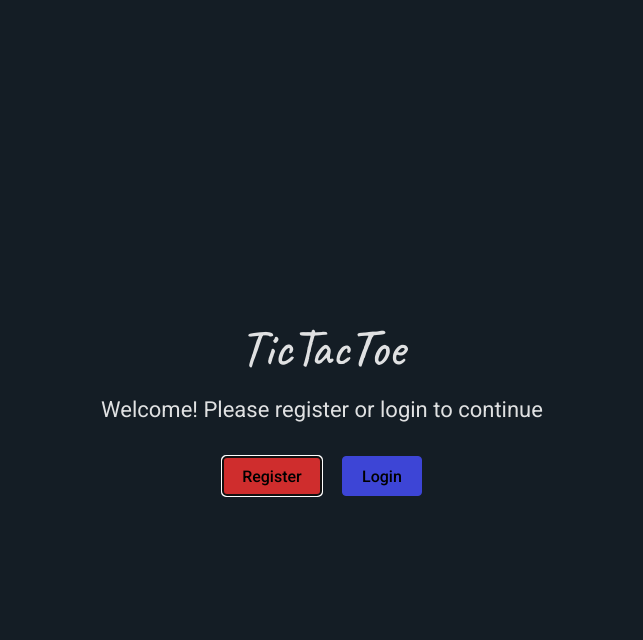
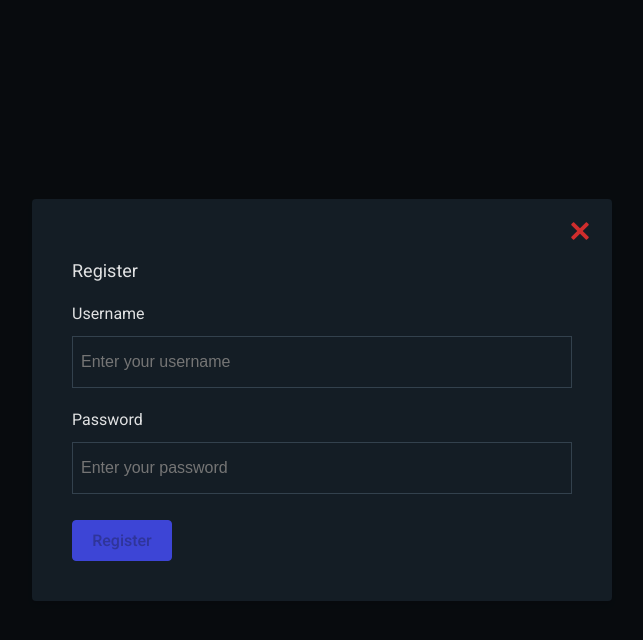
Before and after one commit to SilvijaProzinger/tictactoe, a React (Vite) app: page / in a window 1280 px wide. Both pictures are taken after a click on the button "Register". Shown: the top 640 px of the page, without its empty margins (318-961 px from the left). Built offline with nearby package versions, Linux system fonts and the light colour scheme.

Commit message:
add react query and post register method

```diff
--- a/index.html
+++ b/index.html
@@ -11,6 +11,7 @@
   </head>
   <body>
     <div id="root"></div>
+    <div id="modal-root"></div>
     <script type="module" src="/src/main.tsx"></script>
   </body>
 </html>
--- a/package.json
+++ b/package.json
@@ -11,7 +11,8 @@
   },
   "dependencies": {
     "react": "^18.2.0",
-    "react-dom": "^18.2.0"
+    "react-dom": "^18.2.0",
+    "react-query": "^3.39.3"
   },
   "devDependencies": {
     "@types/react": "^18.2.43",
--- a/src/App.tsx
+++ b/src/App.tsx
@@ -1,11 +1,11 @@
 import "./App.css";
 import WelcomeScreen from "./components/WelcomeScreen";
-import { useAuth } from "./context/authContext";
+import { useAuth } from "./context/AuthContext";
 
 function App() {
   const { user } = useAuth();
 
-  return <>{user ? <p>logged</p> : <WelcomeScreen />}</>;
+  return <>{ user ? <p>logged</p> : <WelcomeScreen /> }</>;
 }
 
 export default App;
--- /dev/null
+++ b/src/components/LoginForm.tsx
@@ -0,0 +1,5 @@
+function LoginForm(){
+    return (<></>)
+}
+
+export default LoginForm
--- /dev/null
+++ b/src/components/Modal.tsx
@@ -0,0 +1,39 @@
+import ReactDOM from "react-dom";
+import styles from "../styles/Modal.module.css";
+
+type Params = {
+  isOpen: boolean;
+  onClose: () => void;
+  children: React.ReactNode;
+};
+
+const Modal = ({ isOpen, onClose, children }: Params) => {
+  if (!isOpen) return null;
+
+  return ReactDOM.createPortal(
+    <div className={styles.modal__overlay} onClick={onClose}>
+      <div
+        className={styles.modal__content}
+        onClick={(e) => e.stopPropagation()}
+      >
+        {children}
+        <button onClick={onClose} className={styles.modal__close}>
+          <svg
+            xmlns="http://www.w3.org/2000/svg"
+            viewBox="0 0 30 30"
+            width="24px"
+            height="24px"
+          >
+            <path
+              fill="#cf2d2d"
+              d="M 7 4 C 6.744125 4 6.4879687 4.0974687 6.2929688 4.2929688 L 4.2929688 6.2929688 C 3.9019687 6.6839688 3.9019687 7.3170313 4.2929688 7.7070312 L 11.585938 15 L 4.2929688 22.292969 C 3.9019687 22.683969 3.9019687 23.317031 4.2929688 23.707031 L 6.2929688 25.707031 C 6.6839688 26.098031 7.3170313 26.098031 7.7070312 25.707031 L 15 18.414062 L 22.292969 25.707031 C 22.682969 26.098031 23.317031 26.098031 23.707031 25.707031 L 25.707031 23.707031 C 26.098031 23.316031 26.098031 22.682969 25.707031 22.292969 L 18.414062 15 L 25.707031 7.7070312 C 26.098031 7.3170312 26.098031 6.6829688 25.707031 6.2929688 L 23.707031 4.2929688 C 23.316031 3.9019687 22.682969 3.9019687 22.292969 4.2929688 L 15 11.585938 L 7.7070312 4.2929688 C 7.5115312 4.0974687 7.255875 4 7 4 z"
+            />
+          </svg>
+        </button>
+      </div>
+    </div>,
+    document.getElementById("modal-root") ?? document.body
+  );
+};
+
+export default Modal;
--- /dev/null
+++ b/src/components/RegisterForm.tsx
@@ -0,0 +1,56 @@
+import { useState, useEffect } from 'react';
+import { User } from '../types/types';
+import { useAuth } from '../context/AuthContext';
+import stylesButton from '../styles/Buttons.module.css'
+import stylesForm from '../styles/Form.module.css'
+
+function RegisterForm() {
+  const [formData, setFormData] = useState<User>({
+    username: '',
+    password: ''
+  })
+  const { user, register, error } = useAuth()
+
+  const handleInput = (e: React.ChangeEvent<HTMLInputElement>) => {
+    const { id, value } = e.target;
+
+    setFormData({
+      ...formData,
+      [id]: value
+    })
+  }
+
+  const handleSubmit = (e: React.FormEvent<HTMLFormElement>) => {
+    e.preventDefault()
+    register(formData)
+  }
+
+  useEffect(() => {
+    console.log(formData)
+  },[formData])
+
+  //to add input error handler
+
+  return (
+    <div>
+      <p className={stylesForm.form__title}>Register</p>
+      <form onSubmit={handleSubmit}>
+        <label htmlFor="username">Username</label>
+        <input type="text" placeholder="Enter your username" id="username" onChange={handleInput}/>
+        <label htmlFor="password">Password</label>
+        <input
+          type="password"
+          placeholder="Enter your password"
+          id="password"
+          onChange={handleInput}
+        />
+        {error && (
+          <div>{error}</div>
+        )}
+        <button type="submit" className={stylesButton.primary} disabled={!formData.username || !formData.password}>Register</button>
+      </form>
+    </div>
+  );
+}
+
+export default RegisterForm;
--- a/src/components/WelcomeScreen.tsx
+++ b/src/components/WelcomeScreen.tsx
@@ -1,19 +1,56 @@
-import stylesWelcomeScreen from '../styles/WelcomeScreen.module.css'
-import stylesButtons from '../styles/Buttons.module.css'
+import { useState } from "react";
+import stylesWelcomeScreen from "../styles/WelcomeScreen.module.css";
+import stylesButtons from "../styles/Buttons.module.css";
+import RegisterForm from "./RegisterForm";
+import LoginForm from "./LoginForm";
+import Modal from "./Modal";
 
 function WelcomeScreen() {
+  const [isRegisterOpen, setIsRegisterOpen] = useState(false);
+  const [isLoginOpen, setIsLoginOpen] = useState(false);
+  const [activeModal, setActiveModal] = useState('')
+
+  const openRegisterModal = () => {
+    setIsRegisterOpen(true);
+    setActiveModal('register')
+  };
+
+  const openLoginModal = () => {
+    setIsLoginOpen(true);
+    setActiveModal('login')
+  };
+
+  const onCloseModal = () => {
+    if (activeModal === 'register') setIsRegisterOpen(false)
+    else setIsLoginOpen(false)
+  }
+
   return (
+    <>
       <div className={stylesWelcomeScreen.container}>
         <div>
           <h1 className={stylesWelcomeScreen.title}>TicTacToe</h1>
-        <p className={stylesWelcomeScreen.subtitle}>Welcome! Please register or login to continue</p>
+          <p className={stylesWelcomeScreen.subtitle}>
+            Welcome! Please register or login to continue
+          </p>
         </div>
         <div className={stylesWelcomeScreen.buttons__container}>
-        <button className={stylesButtons.secondary}>Register</button>
-        <button className={stylesButtons.primary}>Login</button>
+          <button
+            className={stylesButtons.secondary}
+            onClick={openRegisterModal}
+          >
+            Register
+          </button>
+          <button className={stylesButtons.primary} onClick={openLoginModal}>
+            Login
+          </button>
         </div>
       </div>
-  )
+      <Modal isOpen={isRegisterOpen || isLoginOpen} onClose={onCloseModal}>
+        {isRegisterOpen && <RegisterForm />} {isLoginOpen && <LoginForm />}
+      </Modal>
+    </>
+  );
 }
 
 export default WelcomeScreen;
--- a/src/context/AuthContext.tsx
+++ b/src/context/AuthContext.tsx
@@ -1,5 +1,6 @@
-import React, { createContext, useContext, useState } from "react";
+import React, { createContext, useContext, useEffect, useState } from "react";
 import { User, Register, Login, Logout } from "../types/types";
+import { useMutation } from "react-query";
 
 type Props = {
   children: React.ReactNode;
@@ -7,12 +8,15 @@ type Props = {
 
 type AuthContextProps = {
   user: User | null;
+  error: string;
   register: Register;
   login: Login;
   logout: Logout;
 };
 
-export const AuthContext = createContext<AuthContextProps | undefined>(undefined);
+export const AuthContext = createContext<AuthContextProps | undefined>(
+  undefined
+);
 
 export const useAuth = (): AuthContextProps => {
   const context = useContext(AuthContext);
@@ -24,9 +28,37 @@ export const useAuth = (): AuthContextProps => {
 
 export const AuthProvider = ({ children }: Props) => {
   const [user, setUser] = useState<User | null>(null);
+  const [error, setError] = useState('')
+  const apiUrl = "https://tictactoe.aboutdream.io/";
+
+  const registerMutation = useMutation(
+    (userData: User) => {
+      console.log(userData);
+      return fetch(`${apiUrl}register/`, {
+        method: "POST",
+        headers: {
+          "Content-Type": "application/json",
+        },
+        body: JSON.stringify(userData),
+      }).then((response) => {
+        if (!response.ok) throw new Error(response.statusText);
+        else if (response.status === 200) setUser(userData)
+        else return response
+      });
+    },
+    {
+      onError: (error) => {
+        if (error instanceof Response && error.status === 403) {
+          setError('This username is already taken. Please enter a new one.')
+        } else {
+          //console.error('An error occurred:', error.message);
+        }
+      },
+    }
+  );
 
   const register: Register = (userData) => {
-    setUser(userData);
+    registerMutation.mutate(userData);
   };
 
   const login: Login = (userData) => {
@@ -37,8 +69,12 @@ export const AuthProvider = ({ children }: Props) => {
     setUser(null);
   };
 
+  useEffect(() => {
+    console.log(user);
+  }, [user]);
+
   return (
-    <AuthContext.Provider value={{ user, register, login, logout }}>
+    <AuthContext.Provider value={{ user, error, register, login, logout }}>
       {children}
     </AuthContext.Provider>
   );
--- a/src/main.tsx
+++ b/src/main.tsx
@@ -2,12 +2,20 @@ import React from 'react'
 import ReactDOM from 'react-dom/client'
 import App from './App.tsx'
 import './index.css'
-import { AuthProvider } from './context/authContext.tsx'
+import { AuthProvider } from './context/AuthContext.tsx'
+import {
+  QueryClient,
+  QueryClientProvider,
+} from 'react-query';
+
+const queryClient = new QueryClient();
 
 ReactDOM.createRoot(document.getElementById('root')!).render(
   <React.StrictMode>
-    <AuthProvider>
-      <App />
-    </AuthProvider>
+    <QueryClientProvider client={queryClient}>
+      <AuthProvider>
+        <App />
+      </AuthProvider>
+    </QueryClientProvider>
   </React.StrictMode>,
 )
--- a/src/styles/Buttons.module.css
+++ b/src/styles/Buttons.module.css
@@ -7,6 +7,7 @@ button {
   font-family: inherit;
   cursor: pointer;
   transition: border-color 0.25s;
+  max-width: fit-content;
 }
 
 button:focus,
@@ -36,11 +37,17 @@ button:focus-visible {
     border-color: #d14e4e;
 }
 
+.primary:last-of-type {
+    margin-left: 0;
+    margin-right: 0;
+}
+
 @media only screen and (max-width: 500px){
     .primary, .secondary {
         margin-left: 0;
         margin-right: 0;
         width: 100%;
+        max-width: 100%;
     }
     .secondary {
         margin-top: 1rem;
--- /dev/null
+++ b/src/styles/Form.module.css
@@ -0,0 +1,20 @@
+.form__title {
+    font-size: 1.8rem;
+}
+
+form {
+    display: flex;
+    flex-direction: column;
+}
+
+form input {
+    font-size: 1.6rem;
+    margin: 1rem 0 2rem 0;
+    background-color: transparent;
+    border: 1px solid #33414d;
+    padding: 1em 0 1em 0.5em;
+}
+
+form input:last-of-type {
+    margin-bottom: 2.6rem;
+}
--- /dev/null
+++ b/src/styles/Modal.module.css
@@ -0,0 +1,42 @@
+.modal__overlay {
+  position: fixed;
+  top: 0;
+  left: 0;
+  right: 0;
+  bottom: 0;
+  background-color: #00000099;
+  display: flex;
+  justify-content: center;
+  align-items: center;
+  z-index: 1000;
+}
+
+.modal__content {
+  background-color: #141d25;
+  padding: 40px;
+  border-radius: 4px;
+  box-shadow: 0 4px 6px rgba(0, 0, 0, 0.1), 0 2px 4px rgba(0, 0, 0, 0.06);
+  max-width: 500px;
+  width: 100%;
+  position: relative;
+}
+
+.modal__close {
+  position: absolute;
+  top: 20px;
+  right: 20px;
+  background: none;
+  border: none;
+  cursor: pointer;
+  font-size: 1.6rem;
+  color: #cf2d2d;
+  padding: 0;
+  outline: none;
+}
+
+@media only screen and (max-width: 500px) {
+  .modal__content {
+    height: -webkit-fill-available;
+    overflow-x: hidden;
+  }
+}
```
Also changed, not shown: src/assets/icons8-close.svg (added), 1 other file (tests, documents, lock files or other folders). Lines whose indentation alone changed are shown as unchanged.
